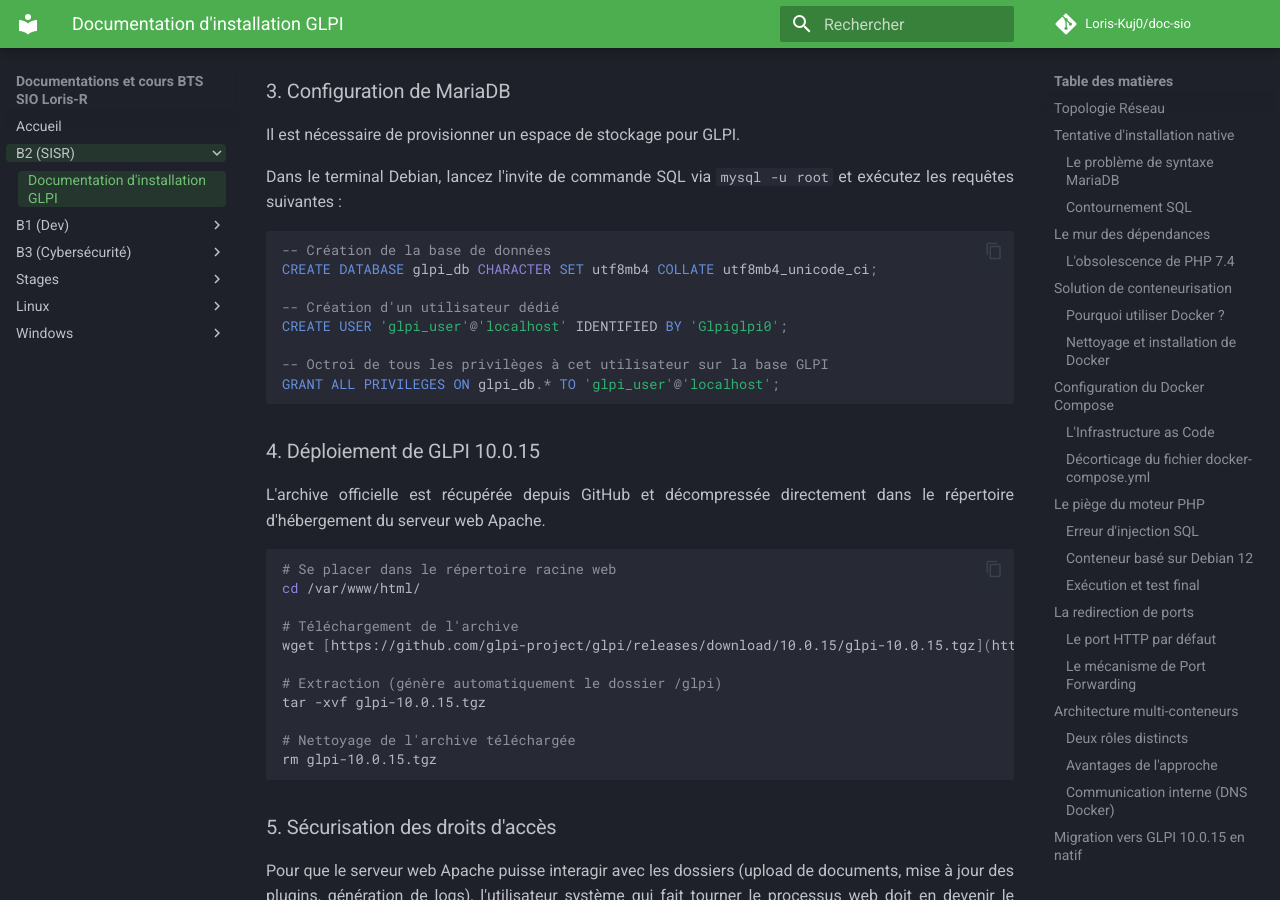
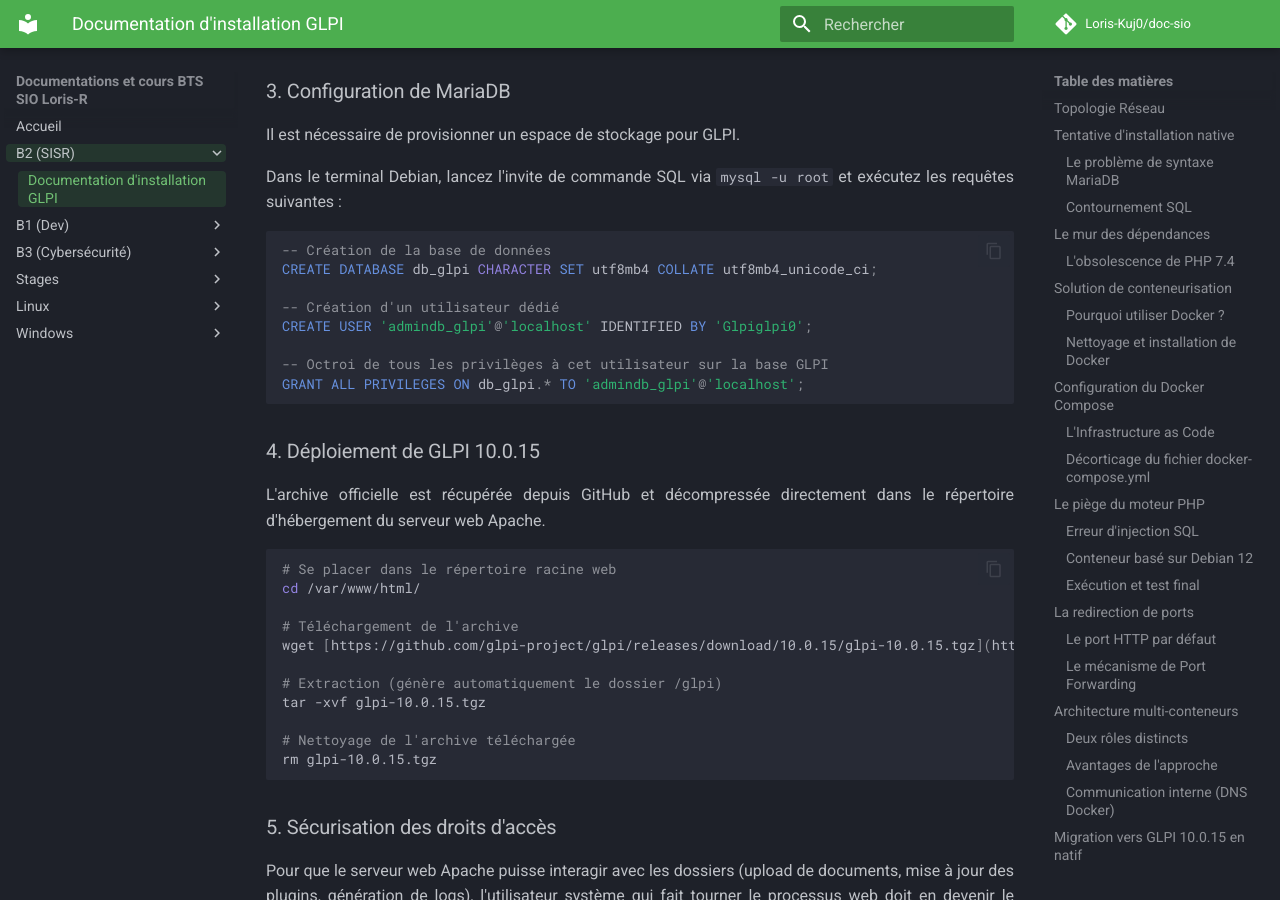
Before and after one commit to Loris-Kuj0/doc-sio, an MkDocs documentation site: the page built from docs/InstallationGLPI.md, in a window 1280 px wide and 900 px high, scrolled down 9471 px. Built offline with MkDocs 1.6.1 and Material for MkDocs 9.7.7, drawn with Linux system fonts in a browser that asks for light colours; comment, search, counter and statistics services are not loaded.

````diff
--- a/docs/InstallationGLPI.md
+++ b/docs/InstallationGLPI.md
@@ -363,13 +363,13 @@ Dans le terminal Debian, lancez l'invite de commande SQL via `mysql -u root` et
 
 ```sql
 -- Création de la base de données
-CREATE DATABASE glpi_db CHARACTER SET utf8mb4 COLLATE utf8mb4_unicode_ci;
+CREATE DATABASE db_glpi CHARACTER SET utf8mb4 COLLATE utf8mb4_unicode_ci;
 
 -- Création d'un utilisateur dédié
-CREATE USER 'glpi_user'@'localhost' IDENTIFIED BY 'Glpiglpi0';
+CREATE USER 'admindb_glpi'@'localhost' IDENTIFIED BY 'Glpiglpi0';
 
 -- Octroi de tous les privilèges à cet utilisateur sur la base GLPI
-GRANT ALL PRIVILEGES ON glpi_db.* TO 'glpi_user'@'localhost';
+GRANT ALL PRIVILEGES ON db_glpi.* TO 'admindb_glpi'@'localhost';
 
 ```
 
````
Also changed, not shown: other parts of docs/InstallationGLPI.md (+1 -0 lines), docs/images/GLPI1.png (added), docs/images/GLPI2.png (added), docs/images/GLPI3.png (added), docs/images/GLPI4.png (added), docs/images/GLPI5.png (added).
